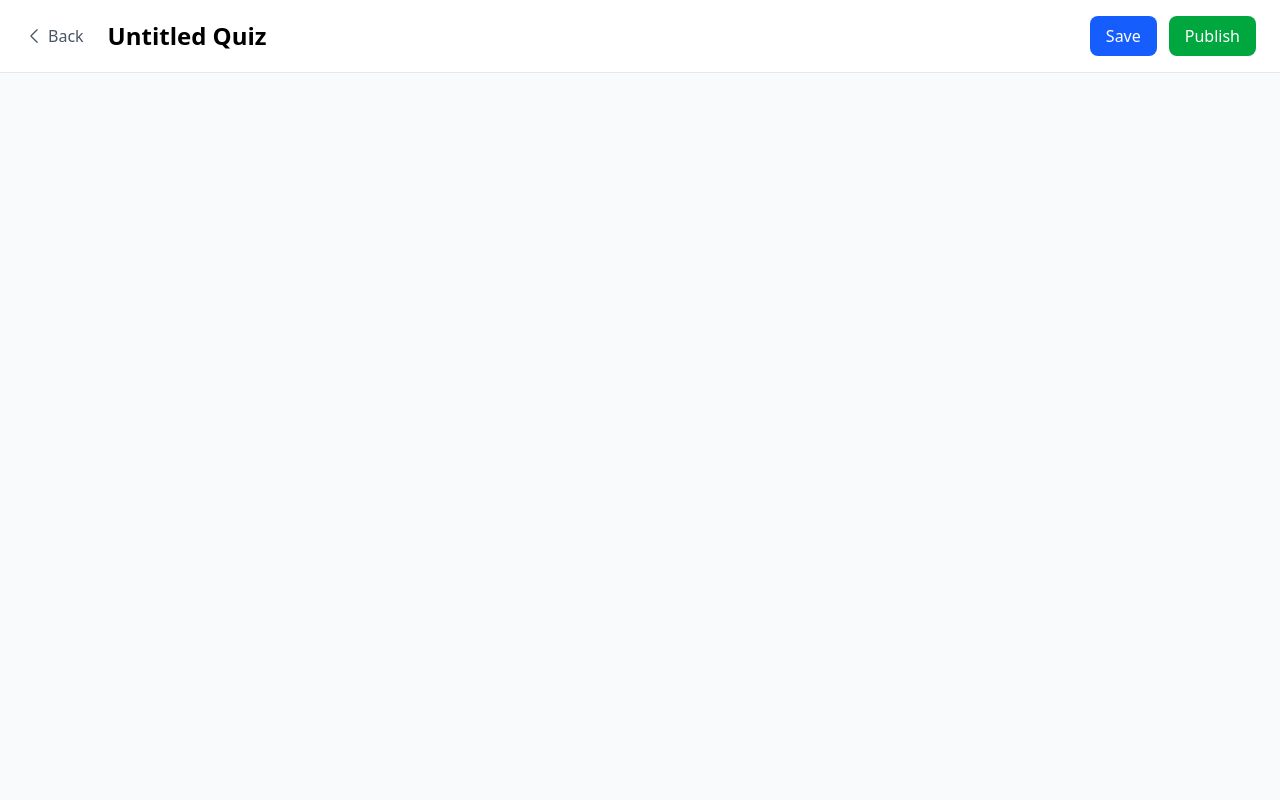
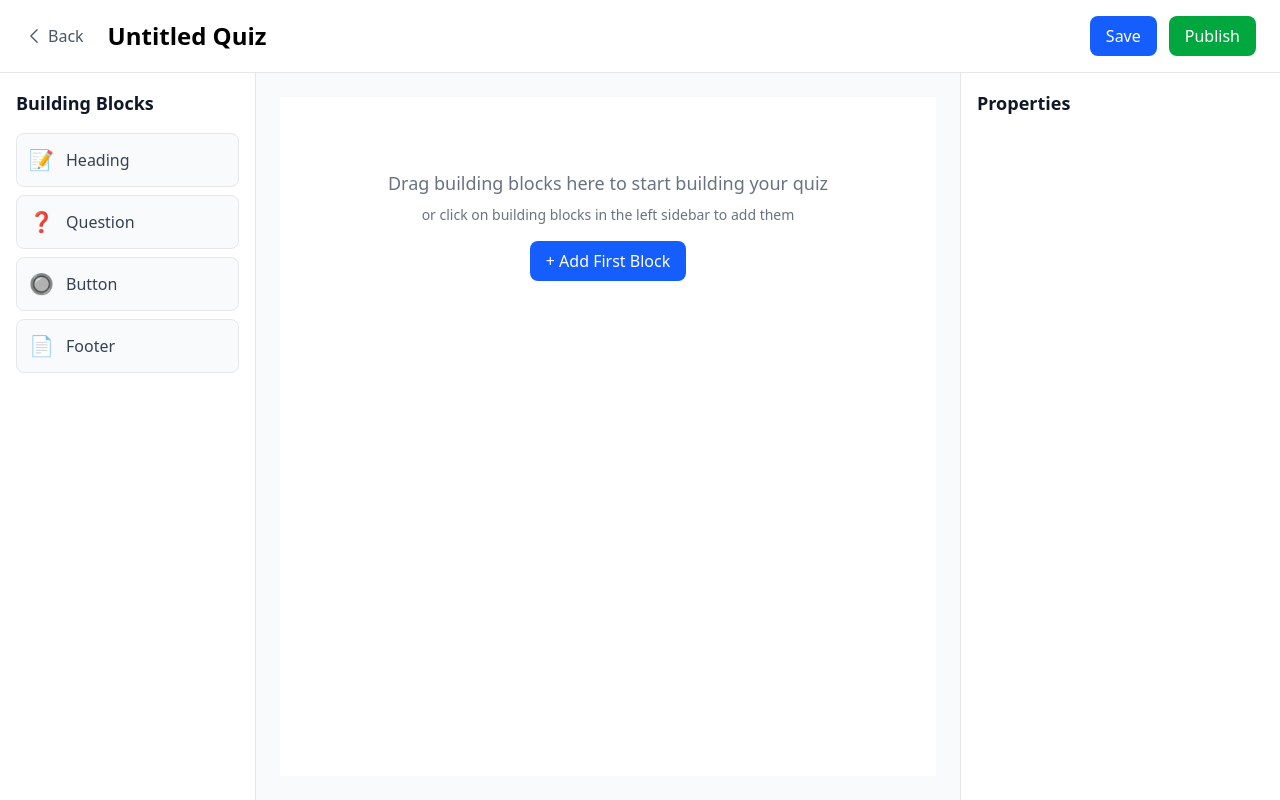
Before and after one commit to Tjanelidze/Quiz_app, a React (Vite) app: page /quiz/edit/1 in a window 1280 px wide. Built offline with nearby package versions, Linux system fonts and the light colour scheme.

Commit message:
[FEAT]  implemented quizEditor UI

```diff
--- a/src/components/QuizEditor.tsx
+++ b/src/components/QuizEditor.tsx
@@ -1,6 +1,13 @@
 import { useEffect, useState } from "react";
 import { useNavigate, useParams } from "react-router";
 import type { Quiz } from "../types/quizType";
+
+const buildingBlocks = [
+  { type: "heading", label: "Heading", icon: "📝" },
+  { type: "question", label: "Question", icon: "❓" },
+  { type: "button", label: "Button", icon: "🔘" },
+  { type: "footer", label: "Footer", icon: "📄" },
+];
 
 export const QuizEditor = () => {
   const { id } = useParams();
@@ -106,6 +113,79 @@ export const QuizEditor = () => {
           </div>
         </div>
       </div>
+
+      {/* Main Content */}
+      <div className="flex flex-1">
+        {/* Left Sidebar - Building Blocks */}
+        <div className="w-64 border-r border-gray-200 bg-white p-4">
+          <h3 className="mb-4 text-lg font-semibold text-gray-900">
+            Building Blocks
+          </h3>
+
+          <div className="space-y-2">
+            {buildingBlocks.map((block) => (
+              <div
+                key={block.type}
+                draggable
+                onDragStart={() => {
+                  // TODO: HANDLE DRAGING
+                }}
+                onClick={() => {
+                  // TODO: HANDLE ADDING BLOCK ON CLICK
+                }}
+                className="flex cursor-pointer items-center space-x-3 rounded-lg border border-gray-200 bg-gray-50 p-3 hover:bg-gray-100"
+              >
+                <span className="text-xl">{block.icon}</span>
+                <span className="font-medium text-gray-700">{block.label}</span>
+              </div>
+            ))}
+          </div>
+        </div>
+
+        {/* Center Canvas */}
+        <div className="flex-1 p-6">
+          <div
+            className="border2 rounded-2 min-h-full border-dashed border-gray-300 bg-white p-6"
+            onDragOver={() => {
+              // TODO: IMPLEMENT ON DRAG OVER
+            }}
+            onDrop={() => {
+              // TODO: IMPLEMENT ON DROP
+            }}
+          >
+            {quiz.blocks.length === 0 ? (
+              <div className="py-12 text-center text-gray-500">
+                <p className="text-lg">
+                  Drag building blocks here to start building your quiz
+                </p>
+                <p className="mt-2 text-sm">
+                  or click on building blocks in the left sidebar to add them
+                </p>
+                <div className="mt-4">
+                  <button
+                    onClick={() => {
+                      // TODO: ADD NEW BLOCK
+                    }}
+                    className="rounded-lg bg-blue-600 px-4 py-2 font-medium text-white hover:bg-blue-700"
+                  >
+                    + Add First Block
+                  </button>
+                </div>
+              </div>
+            ) : (
+              <>{/* TODO: EXISTING QUIZ STYLE */}</>
+            )}
+          </div>
+        </div>
+
+        {/* Right Sidebar - Properties Panel */}
+        <div className="w-80 border-l border-gray-200 bg-white p-4">
+          <h3 className="mb-4 text-lg font-semibold text-gray-900">
+            Properties
+          </h3>
+          {/* TODO: SELECTED BLOCK */}
+        </div>
+      </div>
     </div>
   );
 };
```
